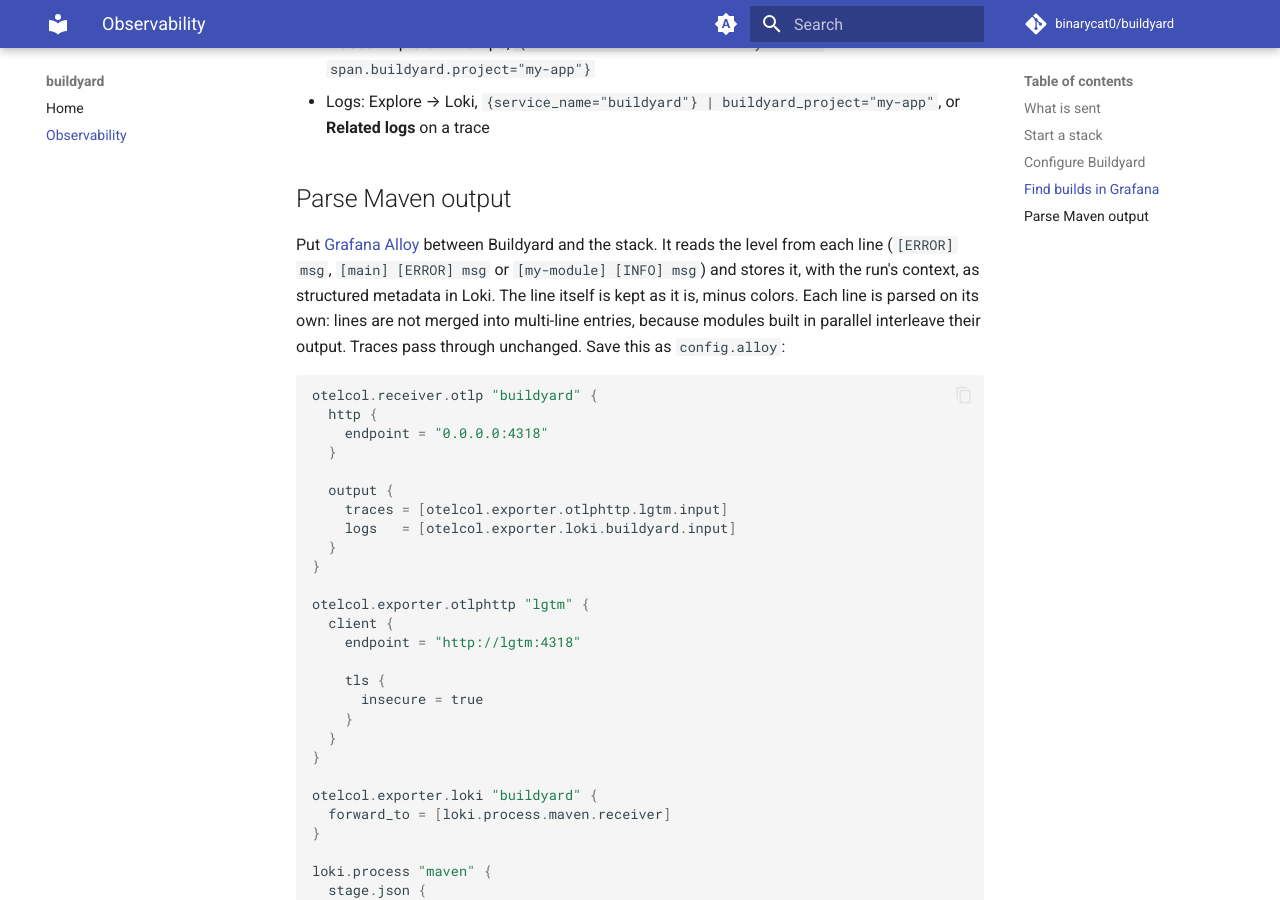
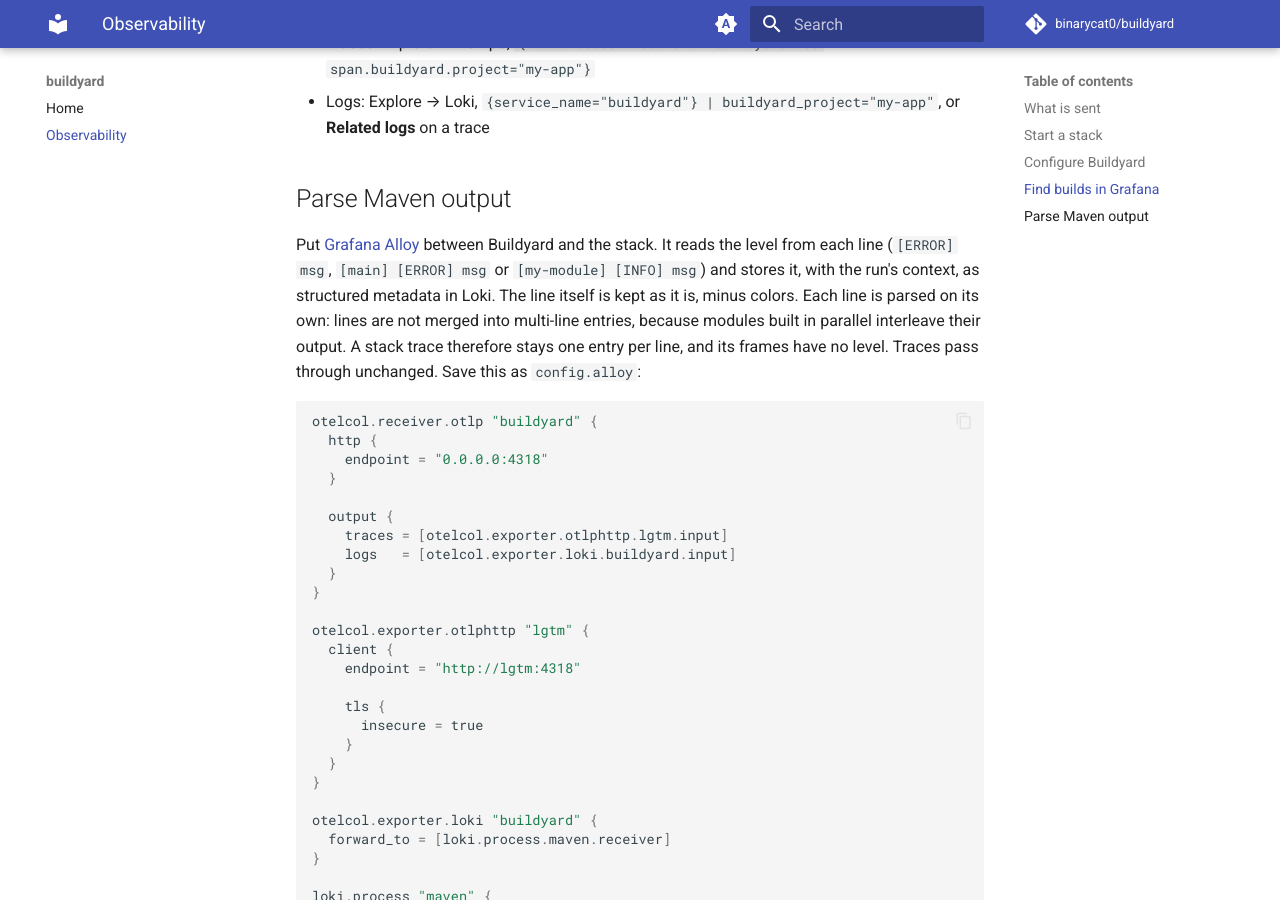
Before and after one commit to binarycat0/buildyard, an MkDocs documentation site: the page built from doc/observability.md, in a window 1280 px wide and 900 px high, scrolled down 1801 px. Built offline with MkDocs 1.6.1 and Material for MkDocs 9.7.7, drawn with Linux system fonts in a browser that asks for light colours; comment, search, counter and statistics services are not loaded.

Commit message:
Note that stack traces are not grouped
Co-Authored-By: Claude Opus 5.5 <noreply@anthropic.com>
Claude-Session: https://claude.ai/code/session_01BhmNxFv6PMTNzNKudiUMNe

````diff
--- a/doc/observability.md
+++ b/doc/observability.md
@@ -62,7 +62,7 @@ Export never slows a build down. When the collector is down, records are dropped
 
 ## Parse Maven output
 
-Put [Grafana Alloy](https://grafana.com/docs/alloy/) between Buildyard and the stack. It reads the level from each line (`[ERROR] msg`, `[main] [ERROR] msg` or `[my-module] [INFO] msg`) and stores it, with the run's context, as structured metadata in Loki. The line itself is kept as it is, minus colors. Each line is parsed on its own: lines are not merged into multi-line entries, because modules built in parallel interleave their output. Traces pass through unchanged. Save this as `config.alloy`:
+Put [Grafana Alloy](https://grafana.com/docs/alloy/) between Buildyard and the stack. It reads the level from each line (`[ERROR] msg`, `[main] [ERROR] msg` or `[my-module] [INFO] msg`) and stores it, with the run's context, as structured metadata in Loki. The line itself is kept as it is, minus colors. Each line is parsed on its own: lines are not merged into multi-line entries, because modules built in parallel interleave their output. A stack trace therefore stays one entry per line, and its frames have no level. Traces pass through unchanged. Save this as `config.alloy`:
 
 ```alloy
 otelcol.receiver.otlp "buildyard" {
````
